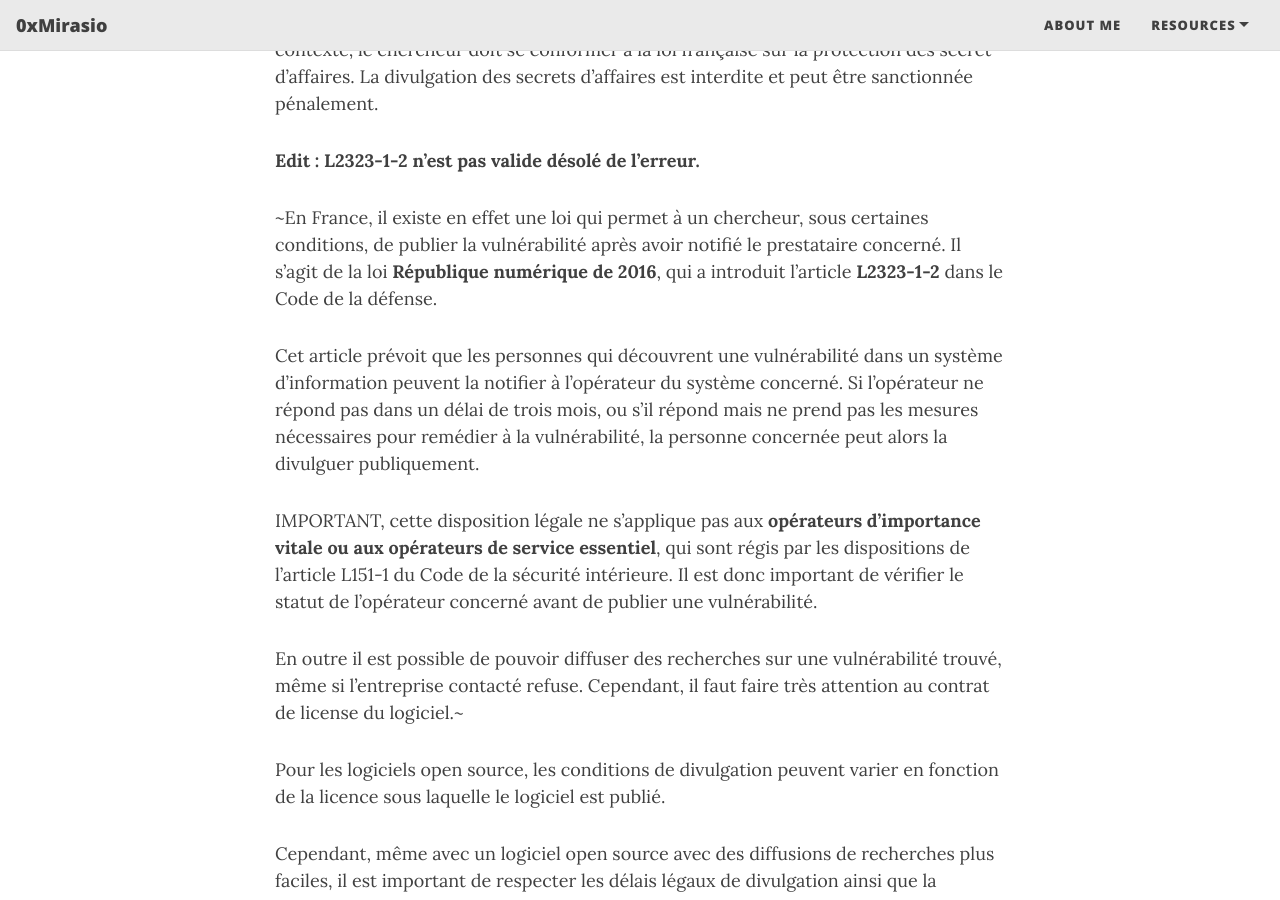
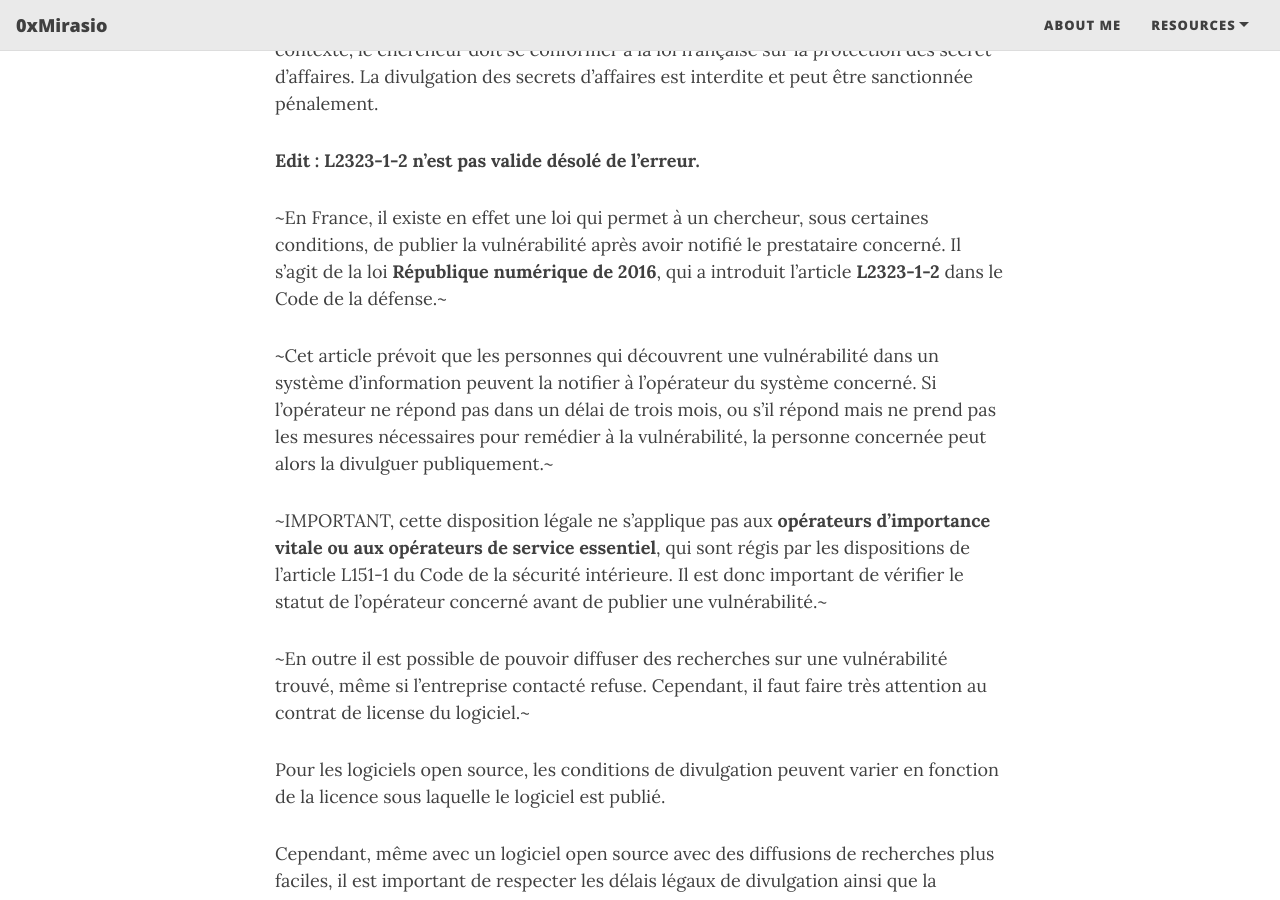
Before and after one commit to 0xMirasio/0xMirasio.github.io, a Jekyll site: the page built from _posts/2023-04-28-LegislationJuridiqueRetroIngenierie.md, in a window 1280 px wide and 900 px high, scrolled down 3356 px. Built offline with Jekyll 4.4.1, drawn with Linux system fonts in a browser that asks for light colours; nearby versions of some CDN libraries.

Commit message:
fix tilde

```diff
--- a/_posts/2023-04-28-LegislationJuridiqueRetroIngenierie.md
+++ b/_posts/2023-04-28-LegislationJuridiqueRetroIngenierie.md
@@ -62,13 +62,13 @@ Dans ce contexte, le chercheur doit se conformer à la loi française sur la pro
 
 **Edit : L2323-1-2 n'est pas valide désolé de l'erreur.**
 
-~En France, il existe en effet une loi qui permet à un chercheur, sous certaines conditions, de publier la vulnérabilité après avoir notifié le prestataire concerné. Il s'agit de la loi **République numérique de 2016**, qui a introduit l'article **L2323-1-2** dans le Code de la défense.
+~En France, il existe en effet une loi qui permet à un chercheur, sous certaines conditions, de publier la vulnérabilité après avoir notifié le prestataire concerné. Il s'agit de la loi **République numérique de 2016**, qui a introduit l'article **L2323-1-2** dans le Code de la défense.~
 
-Cet article prévoit que les personnes qui découvrent une vulnérabilité dans un système d'information peuvent la notifier à l'opérateur du système concerné. Si l'opérateur ne répond pas dans un délai de trois mois, ou s'il répond mais ne prend pas les mesures nécessaires pour remédier à la vulnérabilité, la personne concernée peut alors la divulguer publiquement.
+~Cet article prévoit que les personnes qui découvrent une vulnérabilité dans un système d'information peuvent la notifier à l'opérateur du système concerné. Si l'opérateur ne répond pas dans un délai de trois mois, ou s'il répond mais ne prend pas les mesures nécessaires pour remédier à la vulnérabilité, la personne concernée peut alors la divulguer publiquement.~
 
-IMPORTANT, cette disposition légale ne s'applique pas aux **opérateurs d'importance vitale ou aux opérateurs de service essentiel**, qui sont régis par les dispositions de l'article L151-1 du Code de la sécurité intérieure. Il est donc important de vérifier le statut de l'opérateur concerné avant de publier une vulnérabilité.
+~IMPORTANT, cette disposition légale ne s'applique pas aux **opérateurs d'importance vitale ou aux opérateurs de service essentiel**, qui sont régis par les dispositions de l'article L151-1 du Code de la sécurité intérieure. Il est donc important de vérifier le statut de l'opérateur concerné avant de publier une vulnérabilité.~
 
-En outre il est possible de pouvoir diffuser des recherches sur une vulnérabilité trouvé, même si l'entreprise contacté refuse.
+~En outre il est possible de pouvoir diffuser des recherches sur une vulnérabilité trouvé, même si l'entreprise contacté refuse.
 Cependant, il faut faire très attention au contrat de license du logiciel.~
 
 Pour les logiciels open source, les conditions de divulgation peuvent varier en fonction de la licence sous laquelle le logiciel est publié.
```
